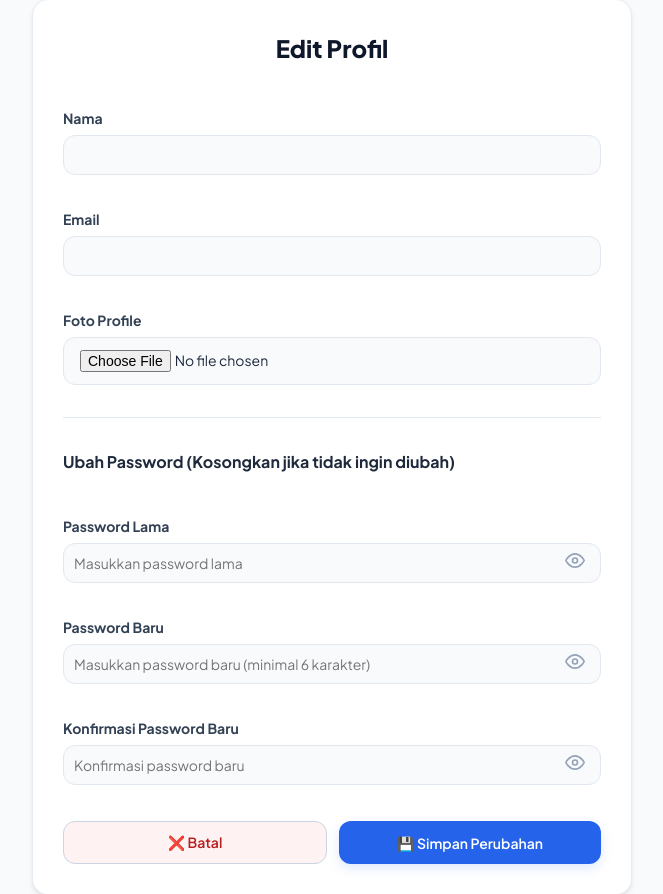
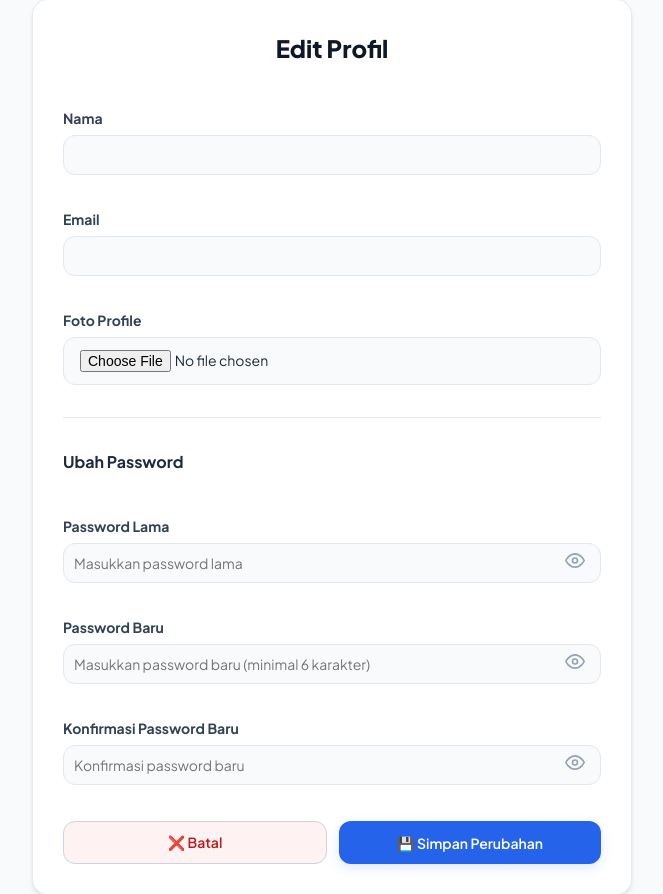
Before and after one commit to ikhsan-kun/chatbot-disdukcapil, a FastAPI app: page /edit-profile in a window 1280 px wide. Shown: the part 126-1020 px from the top of the page, without its empty margins (308-971 px from the left). Run offline with FastAPI, Linux system fonts and the light colour scheme; the visitor is signed in with stand-in values (Sample User, id 1); parts of the project's set-up code (start-up, migrations or seed data) failed here and were passed over.

Commit message:
fix: remove conditional password update note from edit profile page header

```diff
--- a/app/templates/edit_profile.html
+++ b/app/templates/edit_profile.html
@@ -30,7 +30,7 @@
 
     <!-- UBAH PASSWORD -->
     <hr style="border: 0; border-top: 1px solid var(--neutral-200); margin: 16px 0;">
-    <h3 style="font-size: 16px; font-weight: 700; color: var(--neutral-800); margin-bottom: 8px;">Ubah Password (Kosongkan jika tidak ingin diubah)</h3>
+    <h3 style="font-size: 16px; font-weight: 700; color: var(--neutral-800); margin-bottom: 8px;">Ubah Password</h3>
 
     <!-- PASSWORD LAMA -->
     <div>
```
